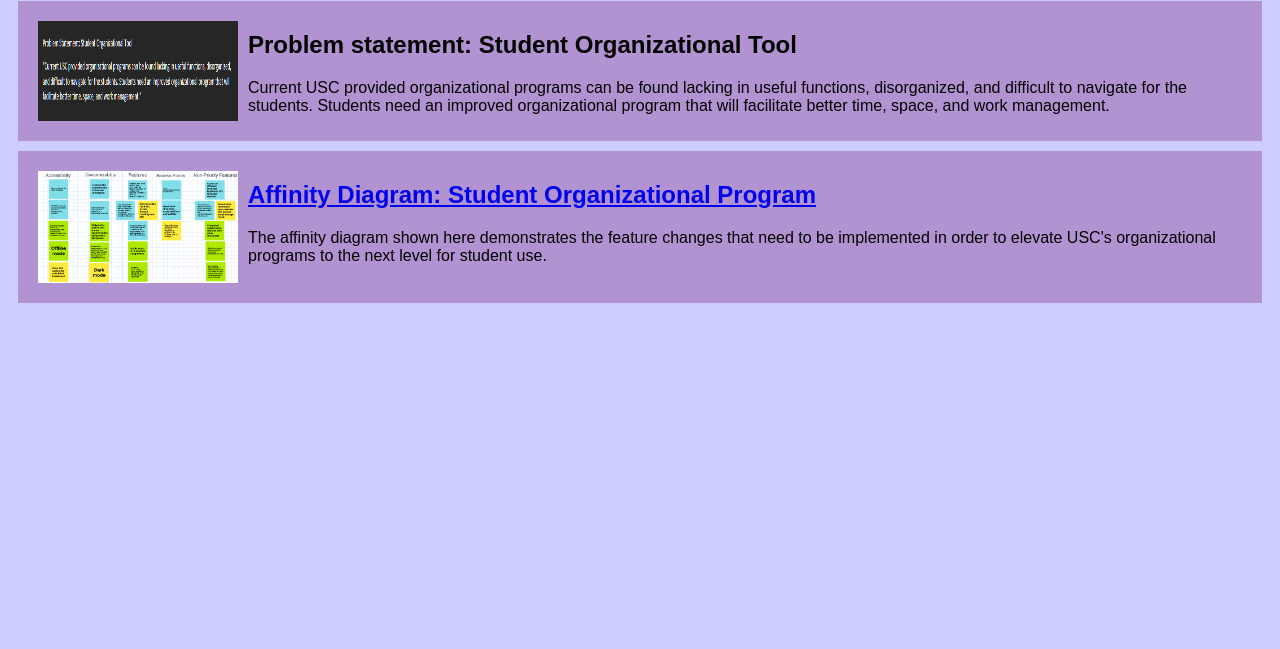
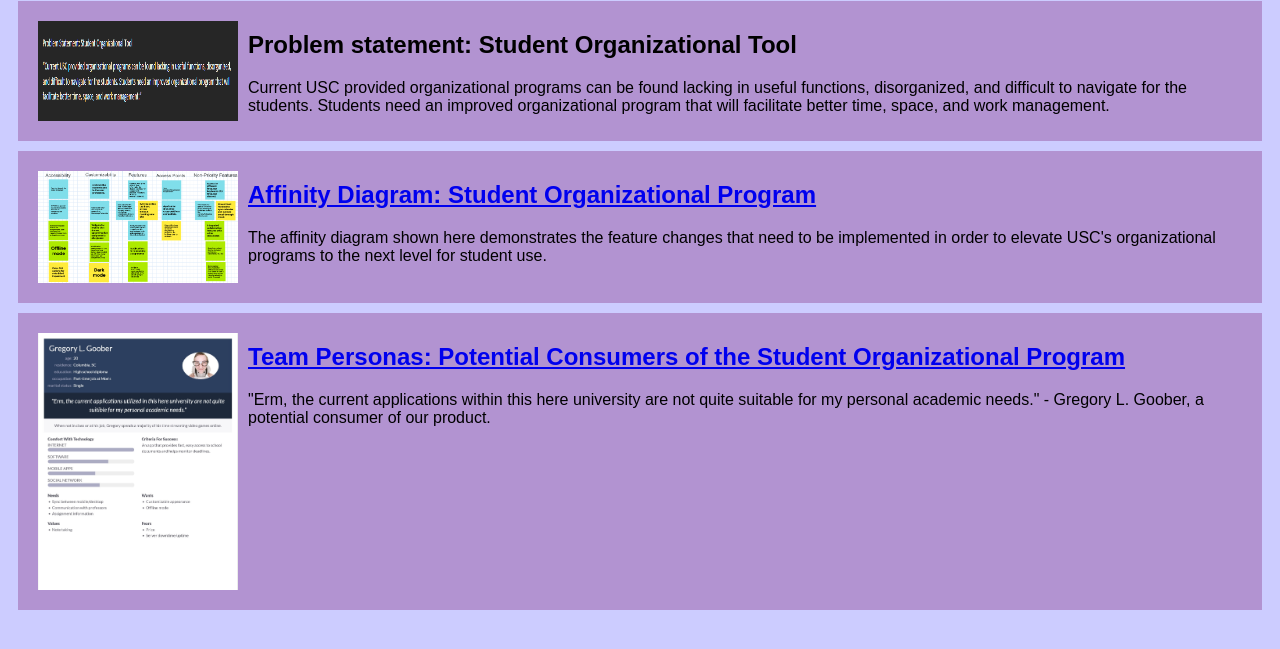
Before and after one commit to emrykw/emrykw.github.io, a plain HTML site: page index.html in a window 1280 px wide. Shown: the part 79-728 px from the top of the page. Drawn offline with Linux system fonts and the light colour scheme.

Commit message:
Update index.html

```diff
--- a/index.html
+++ b/index.html
@@ -29,6 +29,17 @@
         </section>
     </section>
 
+    <!--Personas-->
+    <section class="assign">
+      <img src="images/my-persona.jpg" />
+      <section class="assign-det">
+        <a href="files/all-personas.pdf"><h2>Team Personas: Potential Consumers of the Student Organizational Program</h2></a>
+        <p>
+          "Erm, the current applications within this here university are not quite suitable for my personal academic needs." - Gregory L. Goober, a potential consumer of our product.
+        </p>
+      </section>
+    </section>
+
 
   </body>
 </html>
```
